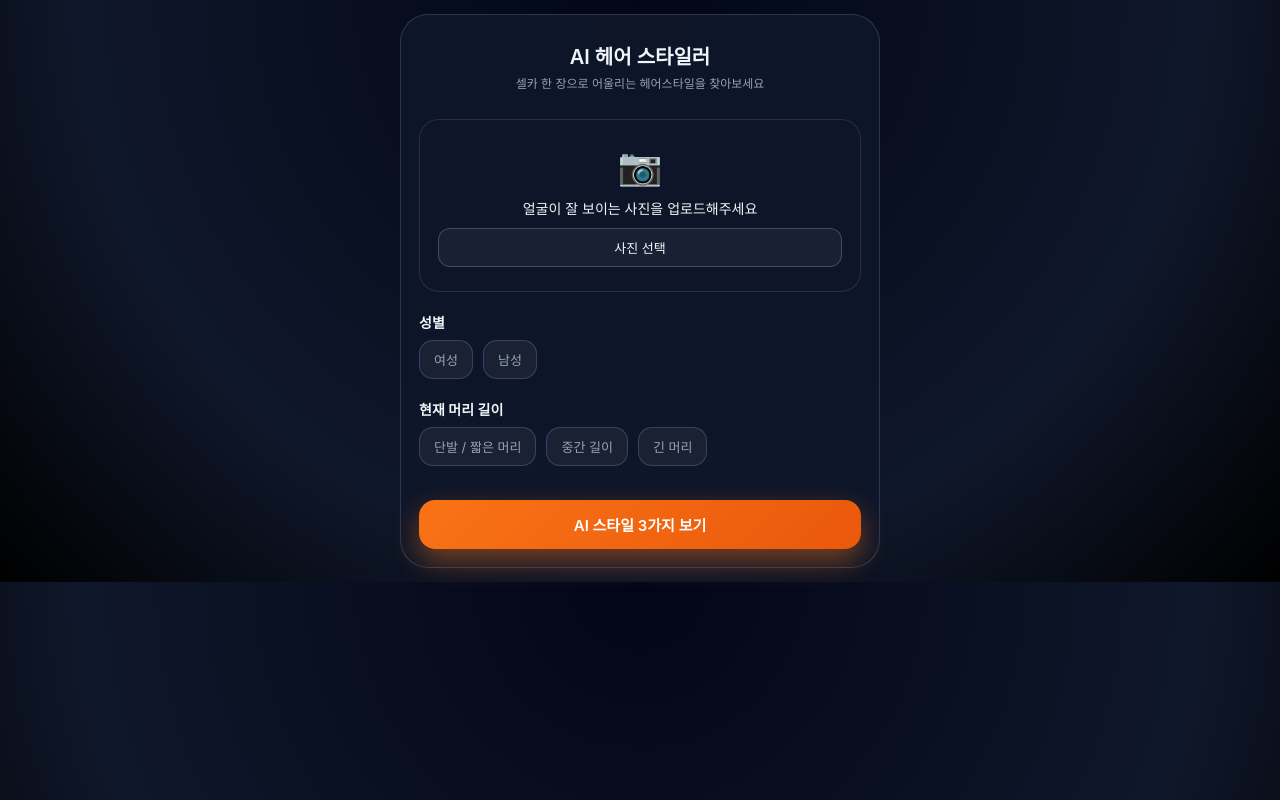
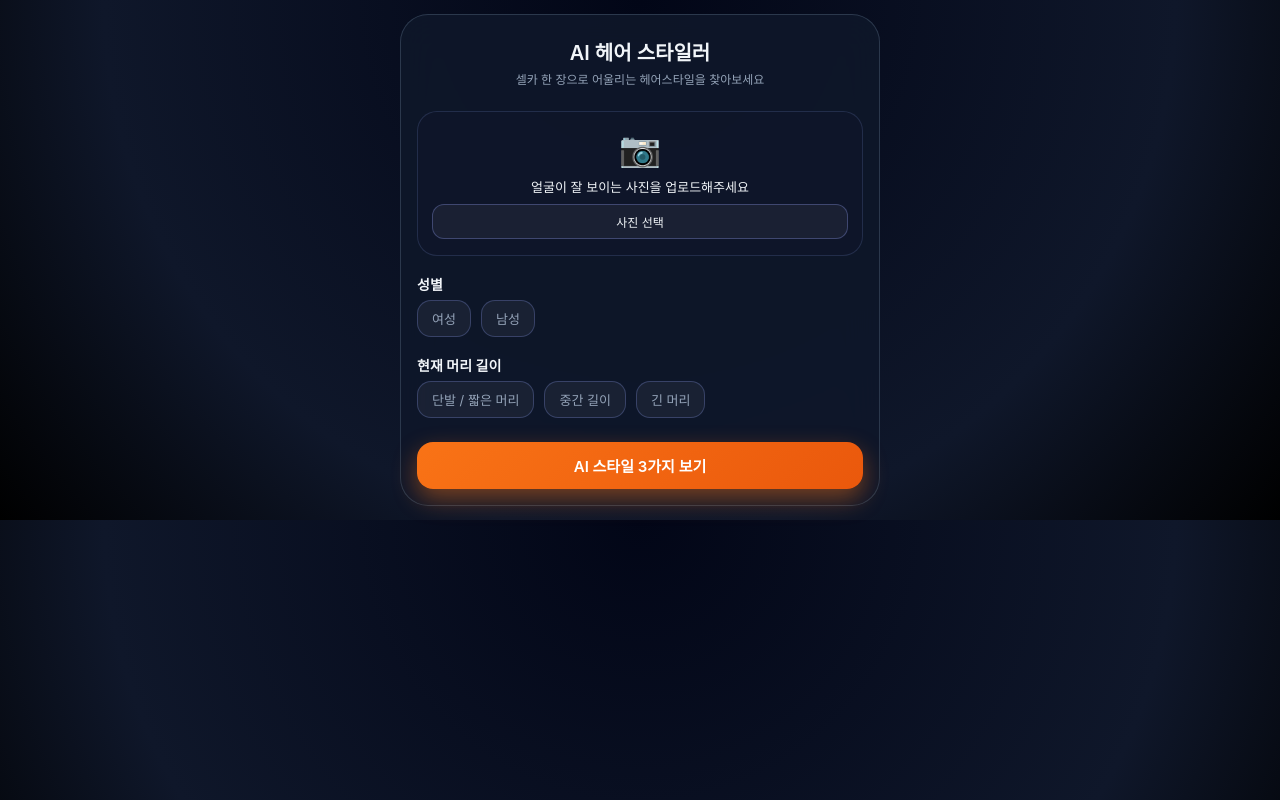
Before and after one commit to wkh7997-ship-it/ai-hair-stylist, a website: page public/index.html in a window 1280 px wide. Drawn offline with Linux system fonts and the light colour scheme.

Commit message:
Update index.html

```diff
--- a/public/index.html
+++ b/public/index.html
@@ -39,15 +39,15 @@
       background: rgba(15, 23, 42, 0.92);
       border: 1px solid rgba(51, 65, 85, 0.8);
       backdrop-filter: blur(18px);
-      padding: 18px;
+      padding: 16px; /* 조금 줄임 */
       display: flex;
       flex-direction: column;
-      gap: 16px;
+      gap: 14px;
     }
 
     header {
       text-align: center;
-      padding: 8px 0 12px;
+      padding: 6px 0 10px;
     }
 
     .app-title {
@@ -66,26 +66,26 @@
       background: var(--card);
       border: 1.2px solid var(--border);
       border-radius: 20px;
-      padding: 24px 18px; /* 살짝 줄여서 높이 감소 */
+      padding: 16px 14px; /* 🔥 줄임 */
       text-align: center;
     }
 
     .upload-icon {
-      font-size: 36px;
-      margin-bottom: 10px;
+      font-size: 34px; /* 조금 줄임 */
+      margin-bottom: 8px;
       color: var(--accent);
     }
 
     .upload-text {
-      font-size: 14px;
-      margin-bottom: 10px;
+      font-size: 13px;
+      margin-bottom: 8px;
     }
 
     .img-preview {
       width: 100%;
-      max-width: 240px;
-      margin: 10px auto;
-      border-radius: 16px;
+      max-width: 180px; /* 🔥 사진 크기 줄임 */
+      margin: 8px auto;
+      border-radius: 14px;
       border: 1px solid rgba(148,163,255,0.7);
       display: none;
     }
@@ -95,13 +95,13 @@
     }
 
     .upload-btn {
-      margin-top: 10px;
-      padding: 9px 14px;
+      margin-top: 8px;
+      padding: 8px 12px;
       background: rgba(255,255,255,0.05);
       border-radius: 12px;
       border: 1px solid rgba(148,163,255,0.3);
       color: var(--text);
-      font-size: 13px;
+      font-size: 12px;
       cursor: pointer;
     }
 
@@ -109,7 +109,7 @@
     .section-title {
       font-size: 14px;
       font-weight: 600;
-      margin: 4px 0 8px;
+      margin: 4px 0 6px;
     }
 
     .select-group {
@@ -119,7 +119,7 @@
     }
 
     .select-btn {
-      padding: 9px 14px;
+      padding: 8px 14px;
       border-radius: 14px;
       background: rgba(255,255,255,0.05);
       border: 1px solid rgba(148,163,255,0.25);
@@ -134,19 +134,19 @@
       border-color: transparent;
     }
 
-    /* 결과 보기 버튼 – position: sticky 제거, 위로 살짝 올림 */
+    /* 결과 보기 버튼 */
     .go-btn {
       width: 100%;
-      padding: 14px;
+      padding: 13px;
       font-size: 15px;
       border: none;
       border-radius: 16px;
       background: linear-gradient(135deg, var(--accent), var(--accent-strong));
       color: #fff;
-      box-shadow: 0 12px 28px rgba(248,113,22,0.45);
+      box-shadow: 0 10px 24px rgba(248,113,22,0.45);
       cursor: pointer;
       font-weight: 600;
-      margin-top: 18px; /* 조금만 위로 */
+      margin-top: 10px; /* 🔥 더 위로 */
     }
 
   </style>
@@ -199,7 +199,7 @@
     let selectedHair = null;
     let uploadedImage = null;
 
-    // 미리보기
+    // 이미지 미리보기
     document.getElementById("photoInput").addEventListener("change", function (e) {
       const file = e.target.files[0];
       if (file) {
@@ -214,7 +214,6 @@
       }
     });
 
-    // 선택 버튼 토글
     function toggleSelect(btn, type) {
       const group = btn.parentNode.querySelectorAll(".select-btn");
       group.forEach(b => b.classList.remove("active"));
@@ -224,7 +223,6 @@
       if (type === "hair") selectedHair = btn.dataset.value;
     }
 
-    // 다음 페이지 이동 + AI 호출
     function goNext() {
       if (!uploadedImage) {
         alert("사진을 업로드해주세요.");
@@ -252,10 +250,10 @@
             sessionStorage.setItem("hairStyles", JSON.stringify(data.styles));
             window.location.href = "/result.html";
           } else {
-            alert("AI 분석에 실패했습니다. 다시 시도해 주세요.");
+            alert("AI 분석에 실패했습니다.");
           }
         })
-        .catch(() => alert("서버 연결 오류가 발생했습니다."));
+        .catch(() => alert("서버 연결 오류"));
     }
   </script>
 </body>
```
